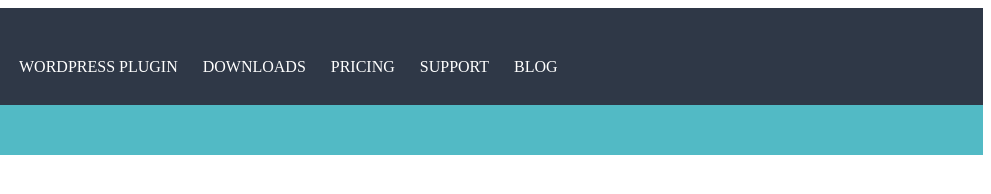
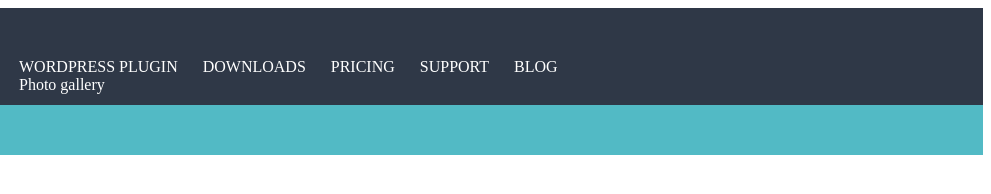
Before and after one commit to Estapesta/supsystic-website-project, a plain HTML site: page index.html in a window 1280 px wide. Shown: the full height of the page, 289-1280 px from the left. Drawn offline with Linux system fonts and the light colour scheme.

Commit message:
updated index

```diff
--- a/index.html
+++ b/index.html
@@ -15,8 +15,10 @@
  <nav><ul class="topnav">
     <li>
     <a href="#">WORDPRESS PLUGIN</a>
+    <ul> Photo gallery</ul>
 </li>
-    <li>
+
+<li>
     <a href="#">DOWNLOADS</a>
     </li>
     <li>
```
